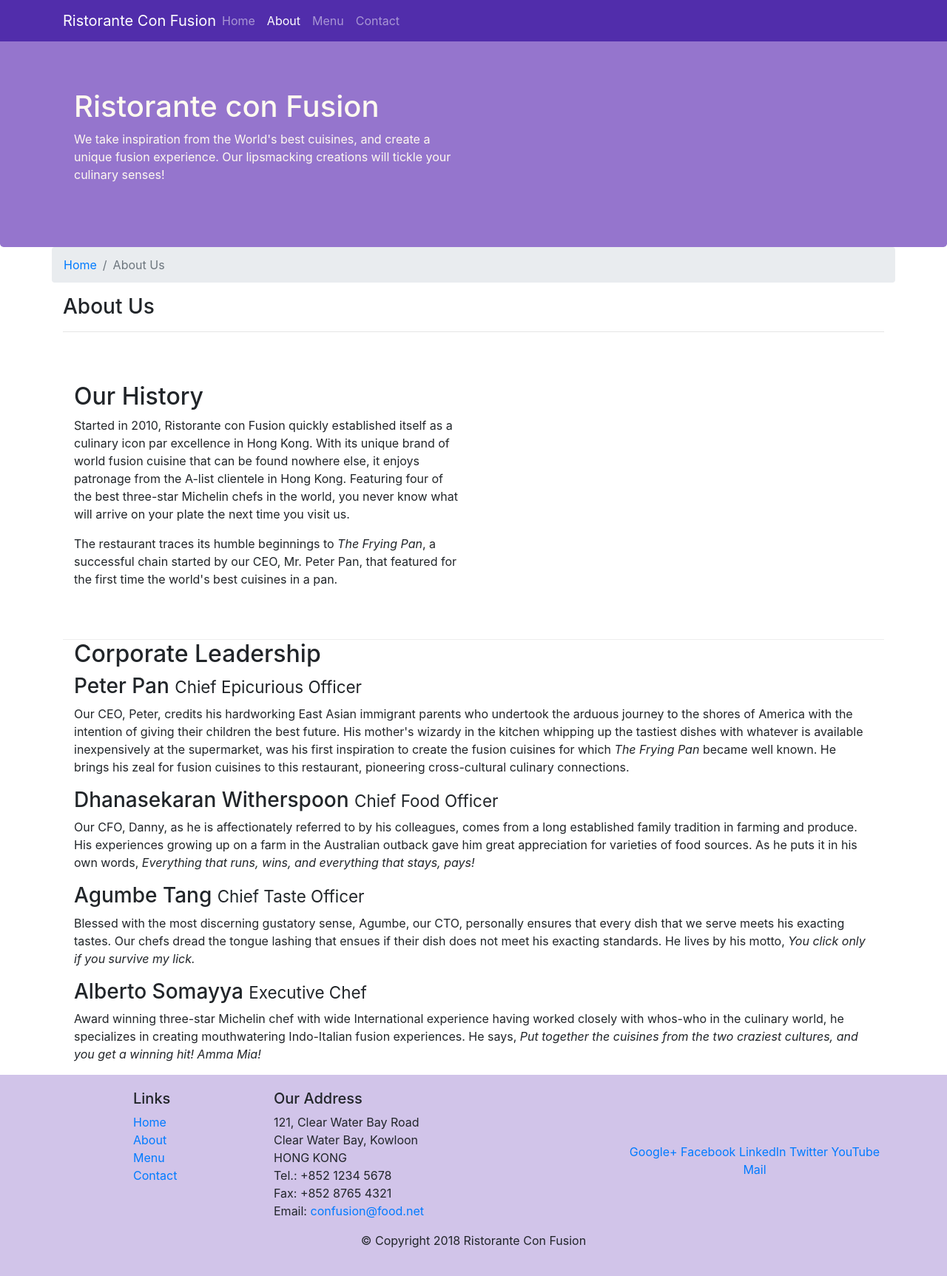
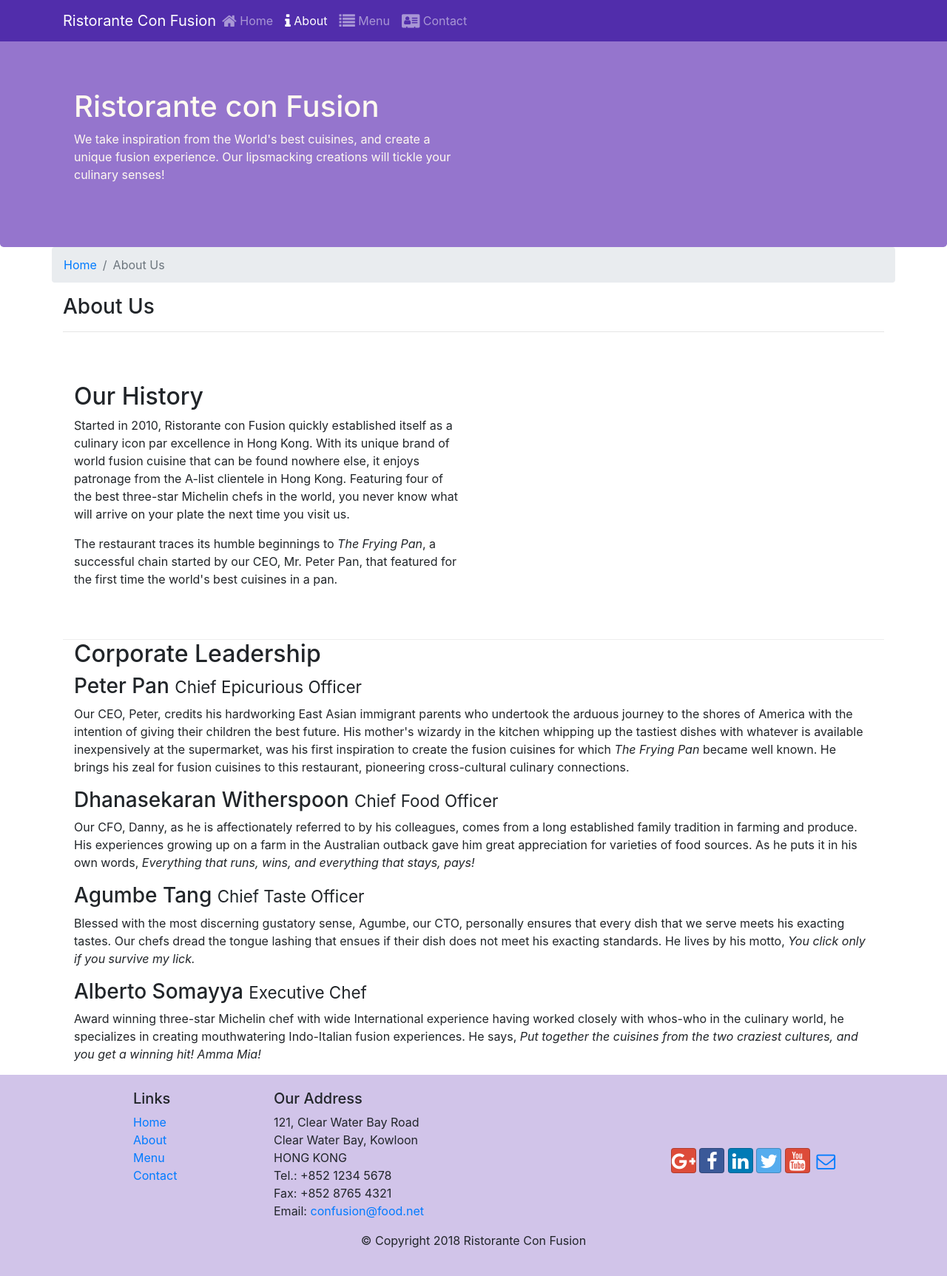
Before and after one commit to DeepakBhattakaji/Front-End-Web-UI-Frameworks-and-Tools-Bootstrap-4, a website: page aboutus.html in a window 1280 px wide. Shown: the whole page at 74% size. Drawn offline with nearby package versions, Linux system fonts and the light colour scheme.

Commit message:
Icon Fonts

```diff
--- a/aboutus.html
+++ b/aboutus.html
@@ -9,6 +9,12 @@
     <!-- Bootstrap CSS -->
     <link rel="stylesheet" href="node_modules/bootstrap/dist/css/bootstrap.min.css">
 <link rel="stylesheet" type="text/css" href="css/style.css">
+
+<link rel="stylesheet" type="text/css" href="node_modules/font-awesome/css/font-awesome.min.css">
+
+<link rel="stylesheet" type="text/css" href="node_modules/bootstrap-social/bootstrap-social.css">
+
+
     <title>Ristorante Con Fusion: About Us</title>
 
 </head>
@@ -26,10 +32,10 @@
         <div class="collapse navbar-collapse" id="Navbar">
 
             <ul class="navbar-nav mr-auto">
-                <li class="nav-item"><a class="nav-link" href="./index.html">Home</a></li>
-                <li class="nav-item active"><a class="nav-link" href="./aboutus.html" >About</a></li>
-                <li class="nav-item"><a class="nav-link" href="#">Menu</a></li>
-                <li class="nav-item"><a class="nav-link" href="./contactus.html">Contact</a></li>
+                <li class="nav-item"><a class="nav-link" href="./index.html"><span class="fa fa-home fa-lg"></span> Home</a></li>
+                <li class="nav-item active"><a class="nav-link" href="./aboutus.html"><span class="fa fa-info fa-lg"></span> About</a></li>
+                <li class="nav-item"><a class="nav-link" href="#"><span class="fa fa-list fa-lg"></span> Menu</a></li>
+                <li class="nav-item"><a class="nav-link" href="./contactus.html"><span class="fa fa-address-card fa-lg"></span> Contact</a></li>
 
             </ul>
 
@@ -118,12 +124,12 @@
                 </div>
                 <div class="col-12 col-sm-4 align-self-center">
                     <div class="text-center">
-                        <a href="http://google.com/+">Google+</a>
-                        <a href="http://www.facebook.com/profile.php?id=">Facebook</a>
-                        <a href="http://www.linkedin.com/in/">LinkedIn</a>
-                        <a href="http://twitter.com/">Twitter</a>
-                        <a href="http://youtube.com/">YouTube</a>
-                        <a href="mailto:">Mail</a>
+                        <a class="btn btn-social-icon btn-google" href="http://google.com/+"><i class="fa fa-google-plus fa-lg"></i></a>
+                        <a class="btn btn-social-icon btn-facebook" href="http://www.facebook.com/profile.php?id="><i class="fa fa-facebook fa-lg"></i></a>
+                        <a class="btn btn-social-icon btn-linkedin" href="http://www.linkedin.com/in/"><i class="fa fa-linkedin fa-lg"></i></a>
+                        <a class="btn btn-social-icon btn-twitter" href="http://twitter.com/"><i class="fa fa-twitter fa-lg"></i></a>
+                        <a  class="btn btn-social-icon btn-google" href="http://youtube.com/"><i class="fa fa-youtube fa-lg"></i></a>
+                        <a class="btn btn-social-icon" href="mailto:"><i class="fa fa-envelope-o fa-lg"></i></a>
                     </div>
                 </div>
            </div>
--- a/package.json
+++ b/package.json
@@ -15,6 +15,8 @@
   },
   "dependencies": {
     "bootstrap": "^4.0.0",
+    "bootstrap-social": "^5.1.1",
+    "font-awesome": "^4.7.0",
     "jquery": "^3.3.1",
     "popper.js": "^1.12.9"
   }
```
Also changed, not shown: index.html (+17 -14 lines), 1 other file.
